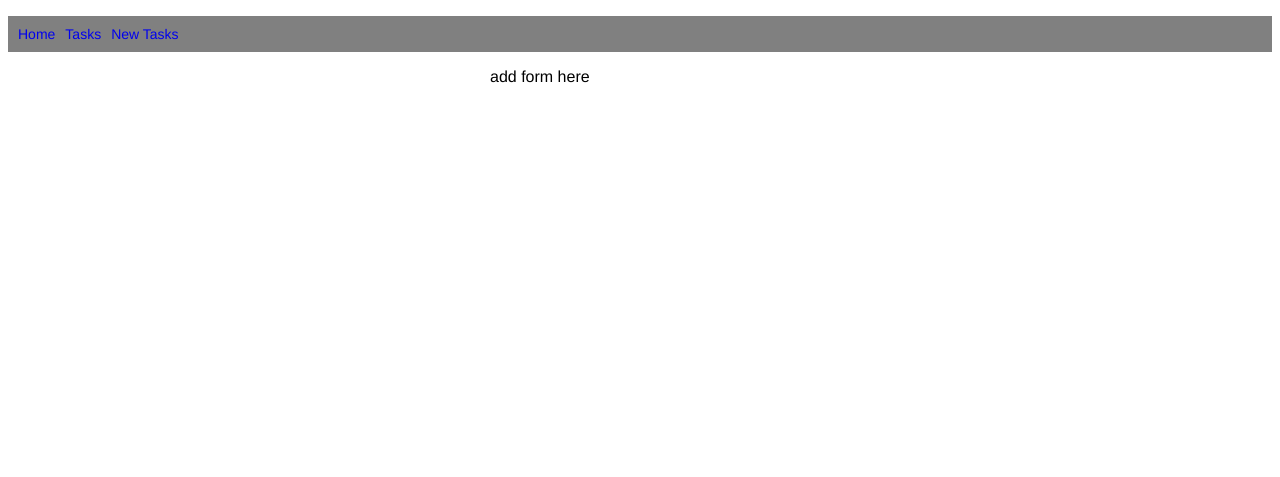
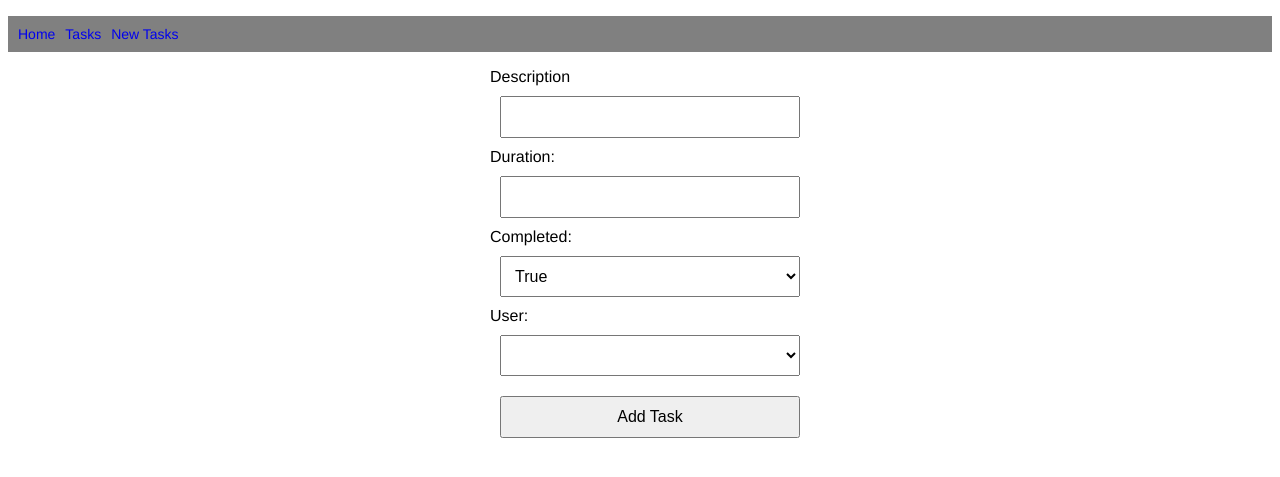
Before and after one commit to AmyBrowneDesigns/CodeClan_Work_w04_d03, a Flask app: page /tasks/new in a window 1280 px wide. Shown: the top 477 px of the page. Run offline with Flask 2, Linux system fonts and the light colour scheme; lists and menus that the app fills with data are empty.

Commit message:
Wrote html for form

```diff
--- a/01_full_stack_task_list/start_point/templates/tasks/new.html
+++ b/01_full_stack_task_list/start_point/templates/tasks/new.html
@@ -1,6 +1,33 @@
 {%  extends "base.html"  %}
 {% block content  %}
 
-add form here
+<form action="/tasks" method='POST'>
+<div>
+    <label for="description">Description</label>
+    <input type="text" name="description" id="description">
+</div>
 
+<div>
+    <label for="duration">Duration:</label>
+    <input type="number" name="duration" id="duration">
+</div>
+
+<div>
+    <label for="completed">Completed:</label>
+    <select name="completed" id="completed">
+        <option value="true">True</option>
+        <option value="false">False</option>
+    </select>
+</div>
+
+<div>
+    <label for="user">User:</label>
+    <select name="user" id="user">
+        <!-- TODO -->
+    </select>
+</div>
+
+<button type="submit">Add Task</button>
+
+</form>
 {%  endblock  %}
```
